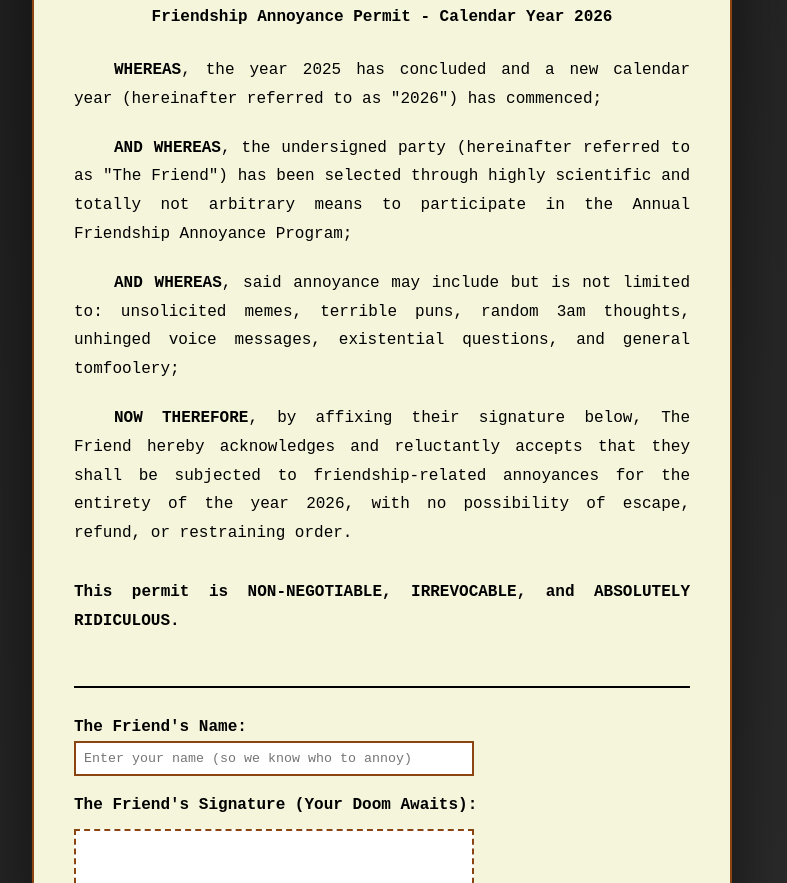
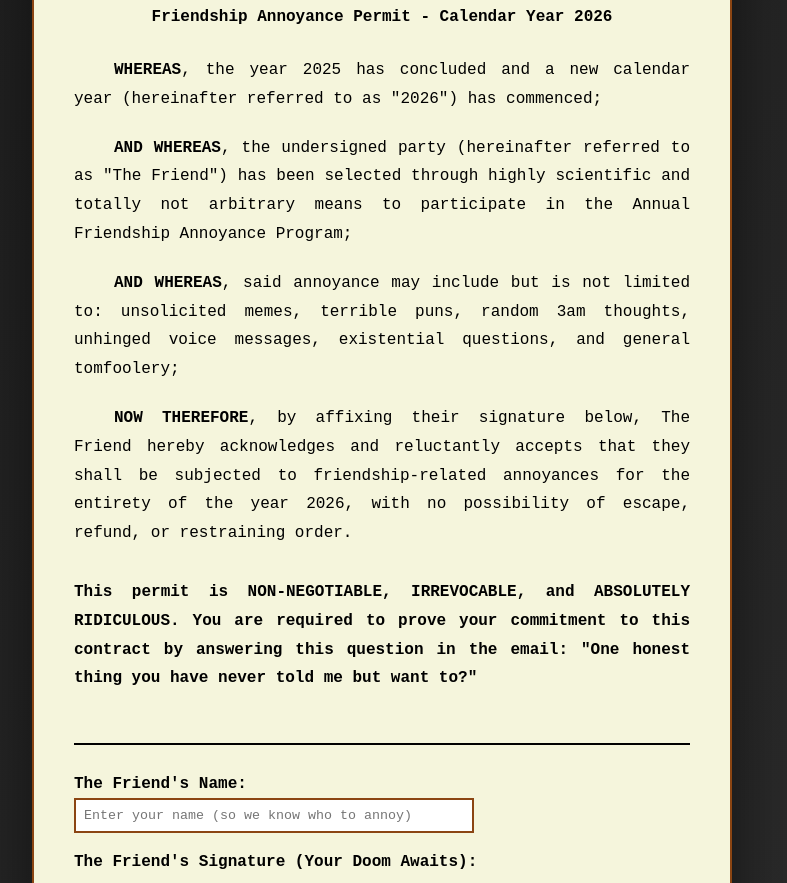
Before and after one commit to mranonymous1618/newyearcontract2026, a plain HTML site: page index.html in a window 1280 px wide. Shown: the part 175-1058 px from the top of the page, without its empty margins (258-1045 px from the left). Drawn offline with nearby package versions, Linux system fonts and the light colour scheme.

Commit message:
Update contract email requirements
Added a question requirement to the contract email.

```diff
--- a/index.html
+++ b/index.html
@@ -251,6 +251,7 @@
 
             <p style="margin-top: 30px; font-weight: bold;">
                 This permit is NON-NEGOTIABLE, IRREVOCABLE, and ABSOLUTELY RIDICULOUS.
+                You are required to prove your commitment to this contract by answering this question in the email: "One honest thing you have never told me but want to?"
             </p>
         </div>
 
```
